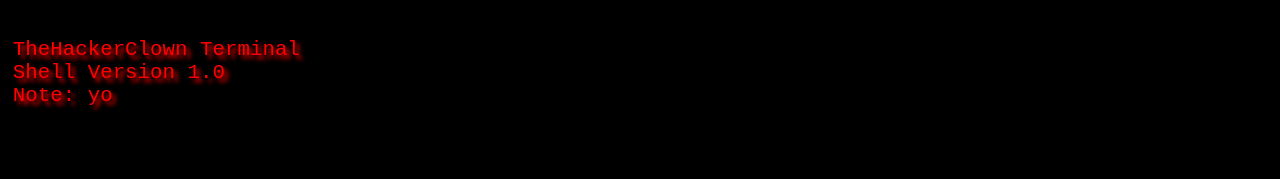
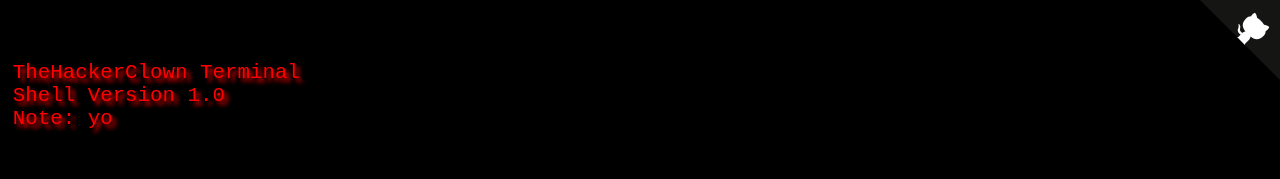
Before and after one commit to TheHackerClown/thehackerclown.github.io, a plain HTML site: page index.html in a window 1280 px wide. Drawn offline with nearby package versions, Linux system fonts and the light colour scheme; no server answers.

Commit message:
Added Github Corner Button

```diff
--- a/index.html
+++ b/index.html
@@ -8,6 +8,20 @@
     <link rel="stylesheet" href="style.css">
 </head>
 <body>
+    <a tabindex="0" href="https://github.com/TheHackerClown/thehackerclown.github.io" rel="noopener noreferrer" target="_blank" class="github-corner" aria-label="View source on GitHub">
+        <svg width="80" height="80" viewBox="0 0 250 250" style="
+            fill: #151513;
+            color: #fff;
+            position: absolute;
+            top: 0;
+            border: 0;
+            right: 0;
+          " aria-hidden="true">
+          <path d="M0,0 L115,115 L130,115 L142,142 L250,250 L250,0 Z"></path>
+          <path d="M128.3,109.0 C113.8,99.7 119.0,89.6 119.0,89.6 C122.0,82.7 120.5,78.6 120.5,78.6 C119.2,72.0 123.4,76.3 123.4,76.3 C127.3,80.9 125.5,87.3 125.5,87.3 C122.9,97.6 130.6,101.9 134.4,103.2" fill="currentColor" style="transform-origin: 130px 106px;" class="octo-arm"></path>
+          <path d="M115.0,115.0 C114.9,115.1 118.7,116.5 119.8,115.4 L133.7,101.6 C136.9,99.2 139.9,98.4 142.2,98.6 C133.8,88.0 127.5,74.4 143.8,58.0 C148.5,53.4 154.0,51.2 159.7,51.0 C160.3,49.4 163.2,43.6 171.4,40.1 C171.4,40.1 176.1,42.5 178.8,56.2 C183.1,58.6 187.2,61.8 190.9,65.4 C194.5,69.0 197.7,73.2 200.1,77.6 C213.8,80.2 216.3,84.9 216.3,84.9 C212.7,93.1 206.9,96.0 205.4,96.6 C205.1,102.4 203.0,107.8 198.3,112.5 C181.9,128.9 168.3,122.5 157.7,114.1 C157.9,116.9 156.7,120.9 152.7,124.9 L141.0,136.5 C139.8,137.7 141.6,141.9 141.8,141.8 Z" fill="currentColor" class="octo-body"></path>
+        </svg>
+      </a>
     <pre><a id='intro'></a>
 <output id="wordbox"><br><div id="output"></div><form action="/" method="get" id="data" style="display: none;"><div id="address">User@THC $ </div><div style="width: max-content;"><input style="width: 85vw;border: 0px;font-size: 20px;outline: none;" type="text" id="input" ></input></form></output></pre>
     <script src="https://code.jquery.com/jquery-3.7.1.min.js"></script>
```
